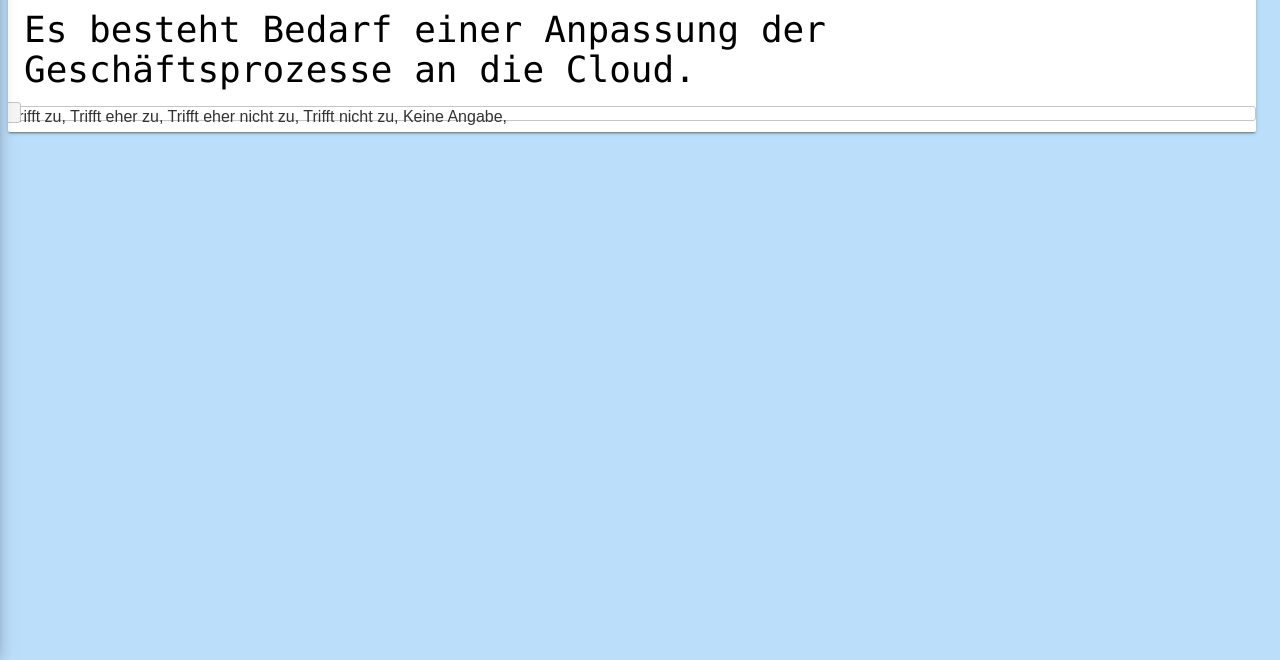
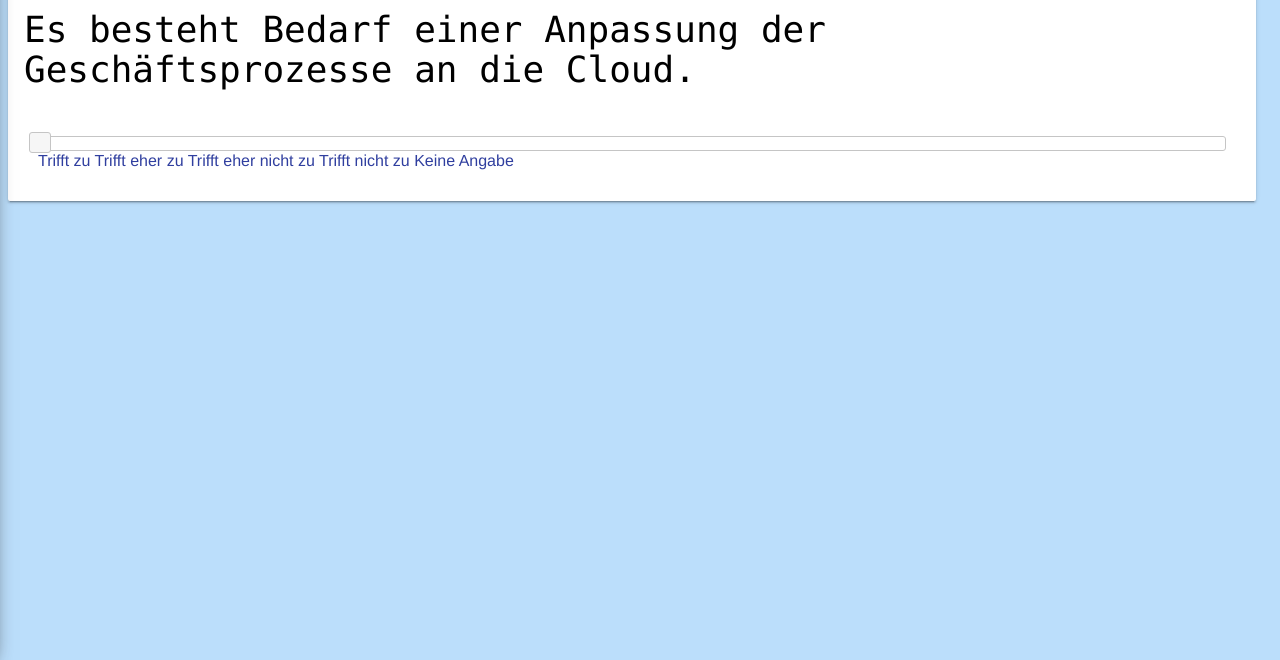
Before and after one commit to alexanderhodes/t-unicorn, a website: page dev/client/crc.html in a window 1280 px wide. Both pictures are taken after a click on the button "LOS GEHT'S!". Shown: the part 140-800 px from the top of the page. Drawn offline with nearby package versions, Linux system fonts and the light colour scheme.

Commit message:
Slider angepasst

```diff
--- a/dev/client/JS/crc.js
+++ b/dev/client/JS/crc.js
@@ -43,7 +43,7 @@ $(document).ready(function() {
     getStatementsLayout(statements[0]);
     $(".mdl-layout__content").addClass("light_blue_background");
 
-   $(".slider").slider();
+   $("#slider").slider({step:25});
   });
 
 
@@ -66,13 +66,16 @@ $(document).ready(function() {
       "<div class=\"mdl-card__supporting-text statement_text\">" + currentStatement.statement_text + "</div>";
 
 
-    var slider_for_options = "<div class=\"slider\">";
+    var slider_for_options = "<div class=\"slider_area\"><div id=\"slider\"></div>";
    // for (var i = 0; i < currentStatement.options.length; i++)
   //  {
  //  var option_id = i + 1;
+    var option_step=0;
       for (var j=0; j<ops.length; j++)
       {
-slider_for_options+= ops[j].option_text+", ";
+
+slider_for_options+= "<span id='option_with_step_"+option_step+"' class='option_text'>"+ops[j].option_text+" </span>";
+option_step+=100/(ops.length-1);
        // if(currentStatement.options[i].option_id==ops[j].option_id)
         //{
          // break;
--- a/dev/client/Styles/crc.css
+++ b/dev/client/Styles/crc.css
@@ -291,11 +291,6 @@ tr {
   position: absolute;
 }
 
-#slider{
-  width:100px;
-  height: 50px;
-  background: black;
-}
 
 
 .light_blue_background{
--- a/dev/client/Styles/slider.css
+++ b/dev/client/Styles/slider.css
@@ -1,3 +1,7 @@
+
+.slider_area{
+  padding: 30px;
+}
 
 .ui-helper-hidden {
   display: none;
```
